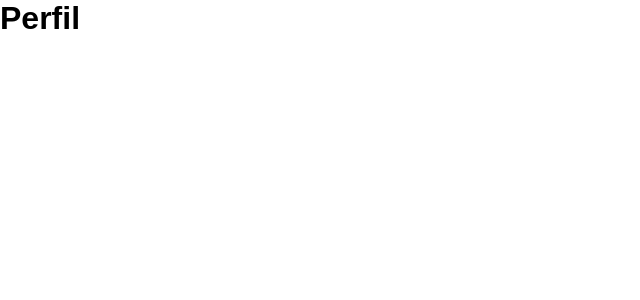
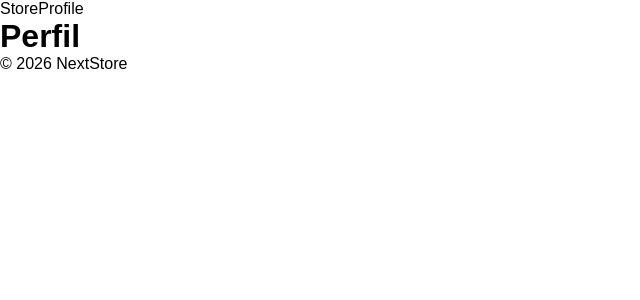
Before and after one commit to dielsonsales/NextStore, a Next.js app: page /profile in a window 1280 px wide. Shown: the top 300 px of the page, without its empty margins (0-640 px from the left). Built offline with nearby package versions, Linux system fonts and the light colour scheme.

Commit message:
feat: Add main navigation to layout.tsx

```diff
--- a/src/app/layout.tsx
+++ b/src/app/layout.tsx
@@ -1,6 +1,7 @@
 import type { Metadata } from "next";
 import { Geist, Geist_Mono } from "next/font/google";
 import "./globals.css";
+import Link from "next/link";
 
 export const metadata: Metadata = {
   title: "NextStore",
@@ -14,7 +15,16 @@ export default function RootLayout({
 }>) {
   return (
     <html lang="en">
-      <body>{children}</body>
+      <body>
+        <header>
+          <nav>
+            <Link href="/products">Store</Link>
+            <Link href="/profile">Profile</Link>
+          </nav>
+        </header>
+        <main>{children}</main>
+        <footer>© 2026 NextStore</footer>
+      </body>
     </html>
   );
 }
```
